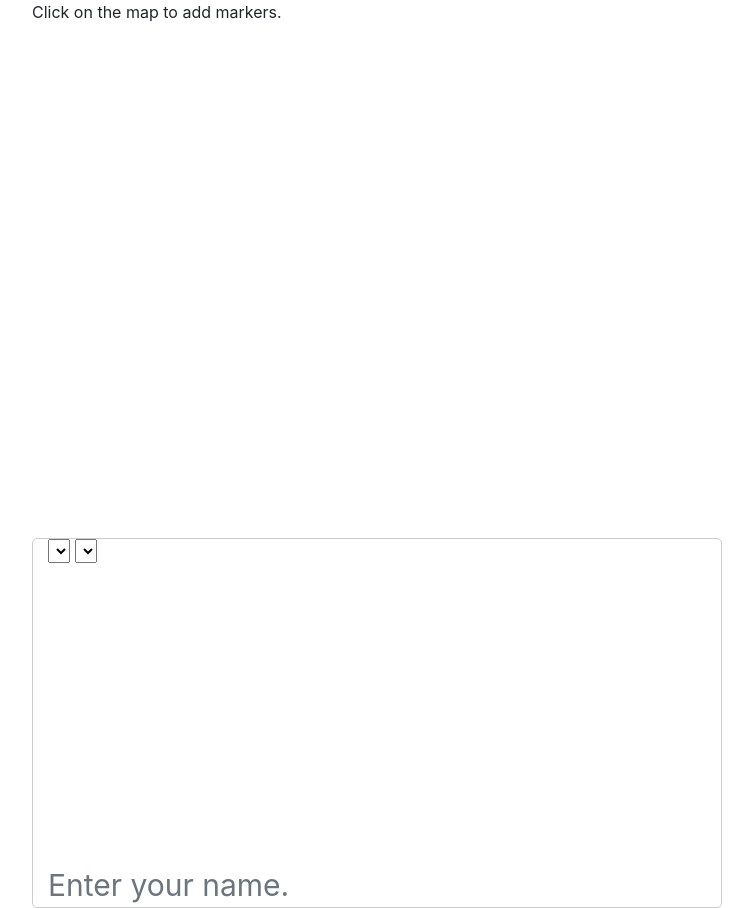
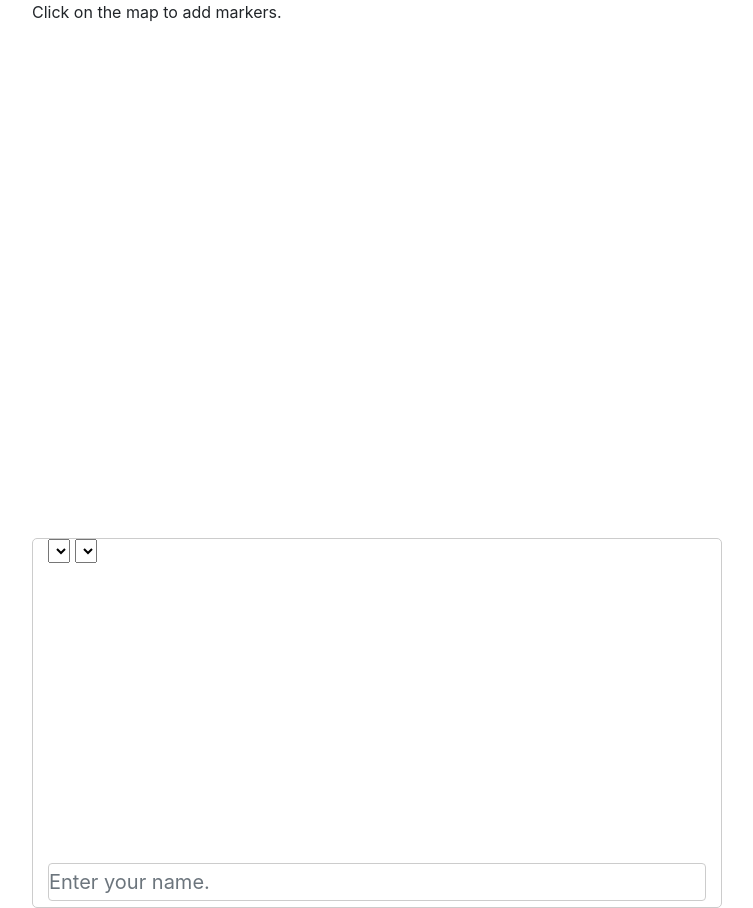
Before and after one commit to TeamFirstProject/GoogleGrafitti, a plain HTML site: page index.html in a window 1280 px wide. Shown: the whole page, without its empty margins (263-1016 px from the left). Drawn offline with nearby package versions, Linux system fonts and the light colour scheme; some packages are replaced by stand-ins of ours; no server answers.

Commit message:
adding styling to chat room windows

```diff
--- a/assets/css/style.css
+++ b/assets/css/style.css
@@ -53,10 +53,12 @@
       #input_message {
         width: 100%;
         border: 1px black;
-        font-size: 30px;
-        padding: 20px 0px;
-        margin: 3px 0px;
+        font-size: 20px;
+        padding: 10px 0px;
+        margin: 0px 0px;
         bottom: 0;
+        border: solid 1px #ccc;
+
       }
 
       #submit {
```
